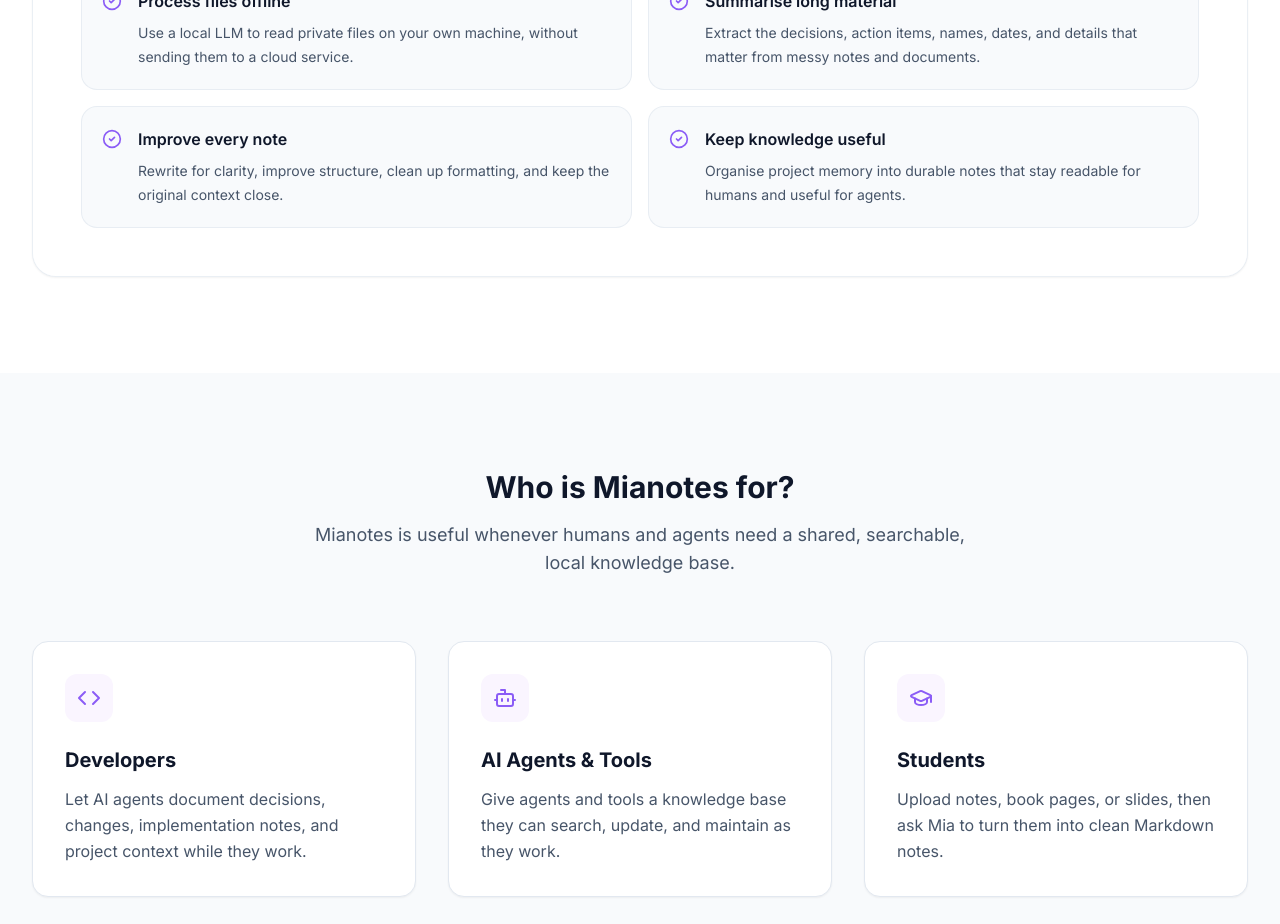
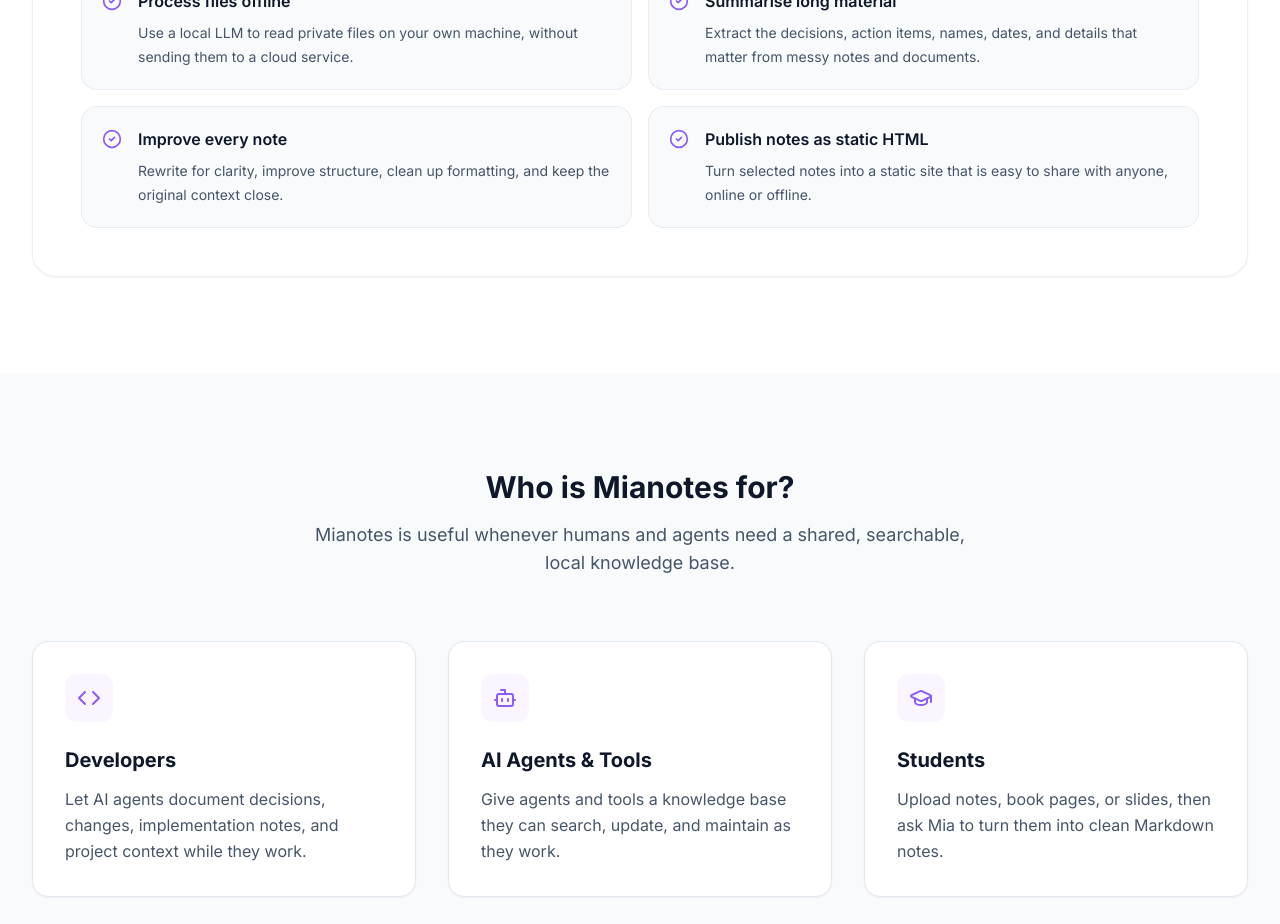
Before and after one commit to Mianotes/mianotes.com, a React (Vite) app: page / in a window 1280 px wide. Shown: the part 4900-5824 px from the top of the page. Built offline with nearby package versions, Linux system fonts and the light colour scheme.

Commit message:
Update Mia publishing capability copy

```diff
--- a/src/components/MeetMia.tsx
+++ b/src/components/MeetMia.tsx
@@ -29,9 +29,9 @@ export function MeetMia() {
     'Rewrite for clarity, improve structure, clean up formatting, and keep the original context close.'
   },
   {
-    title: 'Keep knowledge useful',
+    title: 'Publish notes as static HTML',
     copy:
-    'Organise project memory into durable notes that stay readable for humans and useful for agents.'
+    'Turn selected notes into a static site that is easy to share with anyone, online or offline.'
   }];
 
   return (
```
